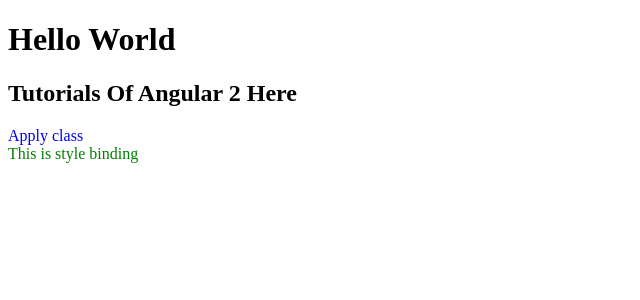
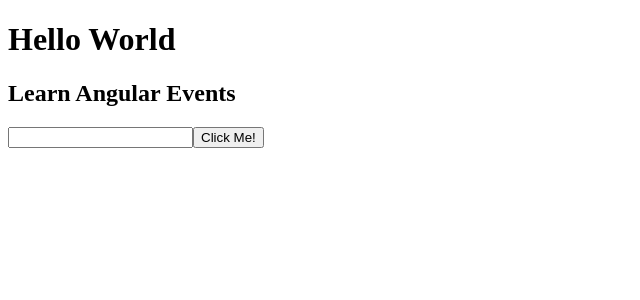
Before and after one commit to Mamithi/30DaysAngular, an Angular app in the folder lesson2/: page / in a window 1280 px wide. Shown: the top 300 px of the page, without its empty margins (0-640 px from the left). Built offline with nearby package versions, Linux system fonts and the light colour scheme.

Commit message:
Event Binding

```diff
--- a/lesson2/src/app/app.component.ts
+++ b/lesson2/src/app/app.component.ts
@@ -3,7 +3,7 @@ import { Component } from '@angular/core';
 @Component({
   selector: 'app-root',
   template: `<h1>Hello World</h1>
-    <my-tutorials></my-tutorials>
+    <app-events></app-events>
   `,
   styleUrls: ['./app.component.css']
 })
--- a/lesson2/src/app/app.module.ts
+++ b/lesson2/src/app/app.module.ts
@@ -5,11 +5,13 @@ import { HttpModule } from '@angular/http';
 
 import { AppComponent } from './app.component';
 import { TutorialComponent } from './tutorial/tutorial.component';
+import { EventComponet } from './event/event.component';
 
 @NgModule({
   declarations: [
     AppComponent,
-    TutorialComponent
+    TutorialComponent,
+    EventComponet
   ],
   imports: [
     BrowserModule,
--- /dev/null
+++ b/lesson2/src/app/event/event.component.html
@@ -0,0 +1,3 @@
+<h2>{{title}}</h2>
+<input type="text" #demoInput/>
+<button (mouseover)="onClick($event)">Click Me!</button>
--- /dev/null
+++ b/lesson2/src/app/event/event.component.ts
@@ -0,0 +1,18 @@
+import { Component } from "@angular/core";
+
+@Component({
+    selector: 'app-events',
+    templateUrl: 'event.component.html',
+    styleUrls: ['event.component.css']
+})
+
+export class EventComponet {
+    public title = 'Learn Angular Events';
+
+
+    onClick(value): void {
+        console.log(value);
+        // alert("Button Clicked");
+    }
+
+}
```
Also changed, not shown: lesson2/src/app/event/event.component.css (added).
